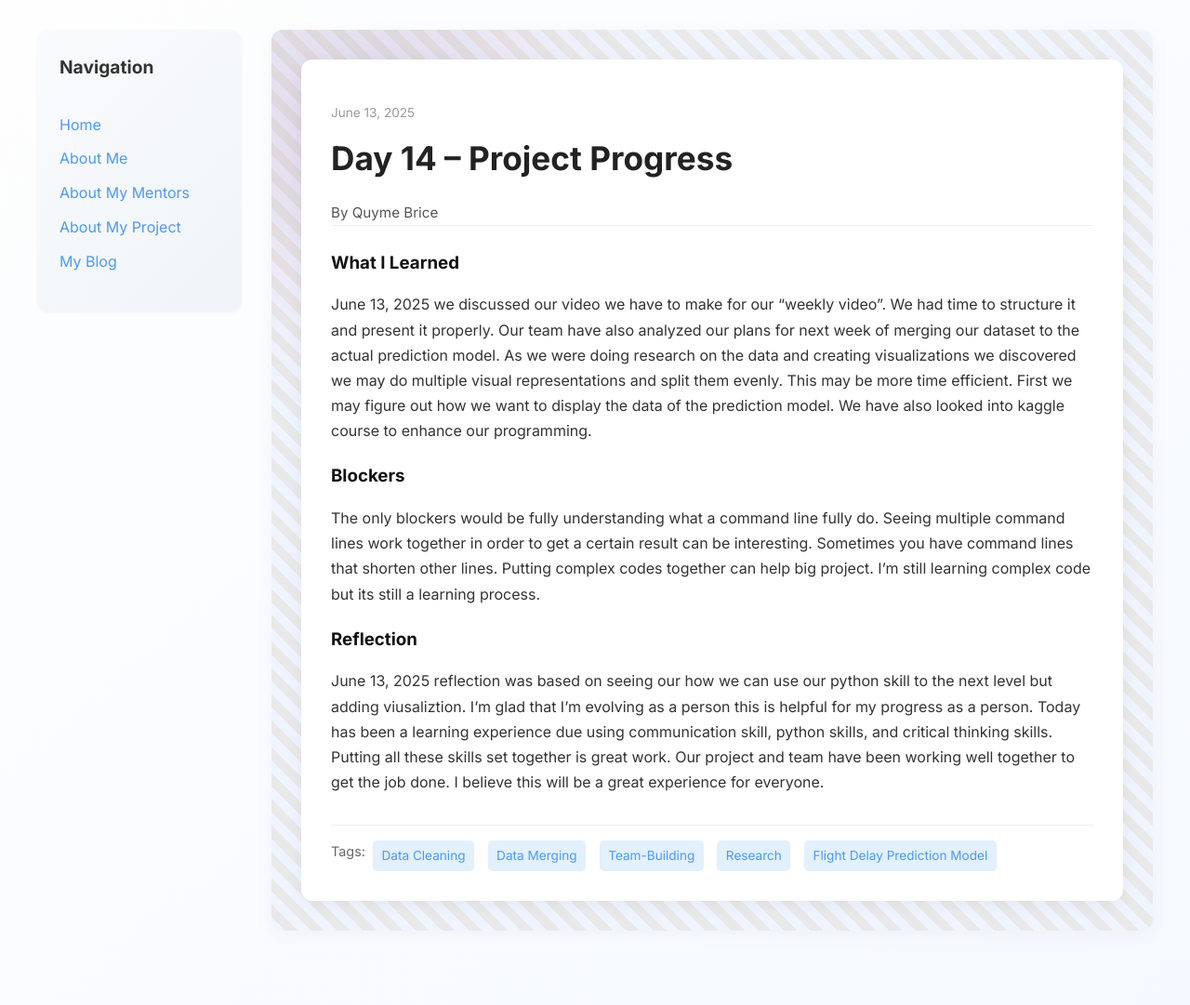
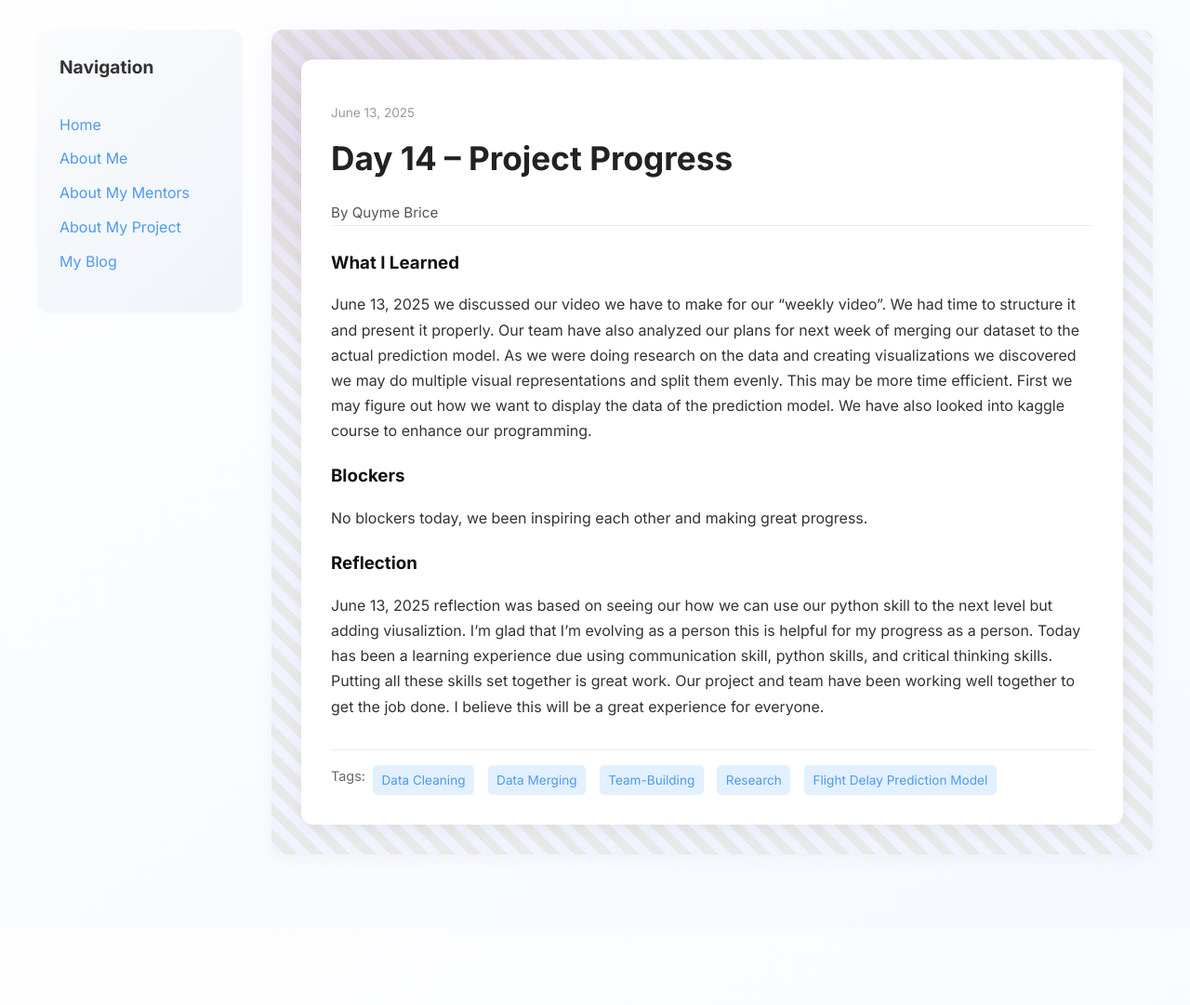
Before and after one commit to Qubri2/Qubri2.github.io, a Jekyll site: the page built from _posts/2025-06-13-day-14.md, in a window 1280 px wide. Shown: the whole page at 93% size. Built offline with Jekyll 4.4.1, drawn with Linux system fonts in a browser that asks for light colours; after the commit the page ends 999 px from its top, so only the background shows below that.

Commit message:
Update 2025-06-13-day-14.md

```diff
--- a/_posts/2025-06-13-day-14.md
+++ b/_posts/2025-06-13-day-14.md
@@ -12,7 +12,7 @@ what_i_learned: |
 
 
 blockers: |
-  The only blockers would be fully understanding what a command line fully do. Seeing multiple command lines work together in order to get a certain result can be interesting. Sometimes you have command lines that shorten other lines. Putting complex codes together can help big project. I'm still learning complex code but its still a learning process.
+  No blockers today, we been inspiring each other and making great progress.
 
 reflection: |
   June 13, 2025 reflection was based on seeing our how we can use our python skill to the next level but adding viusaliztion. I'm glad that I'm evolving as a person this is helpful for my progress as a person. Today has been a learning experience due using communication skill, python skills, and critical thinking skills. Putting all these skills set together is great work. Our project and team have been working well together to get the job done. I believe this will be a great experience for everyone.
```
